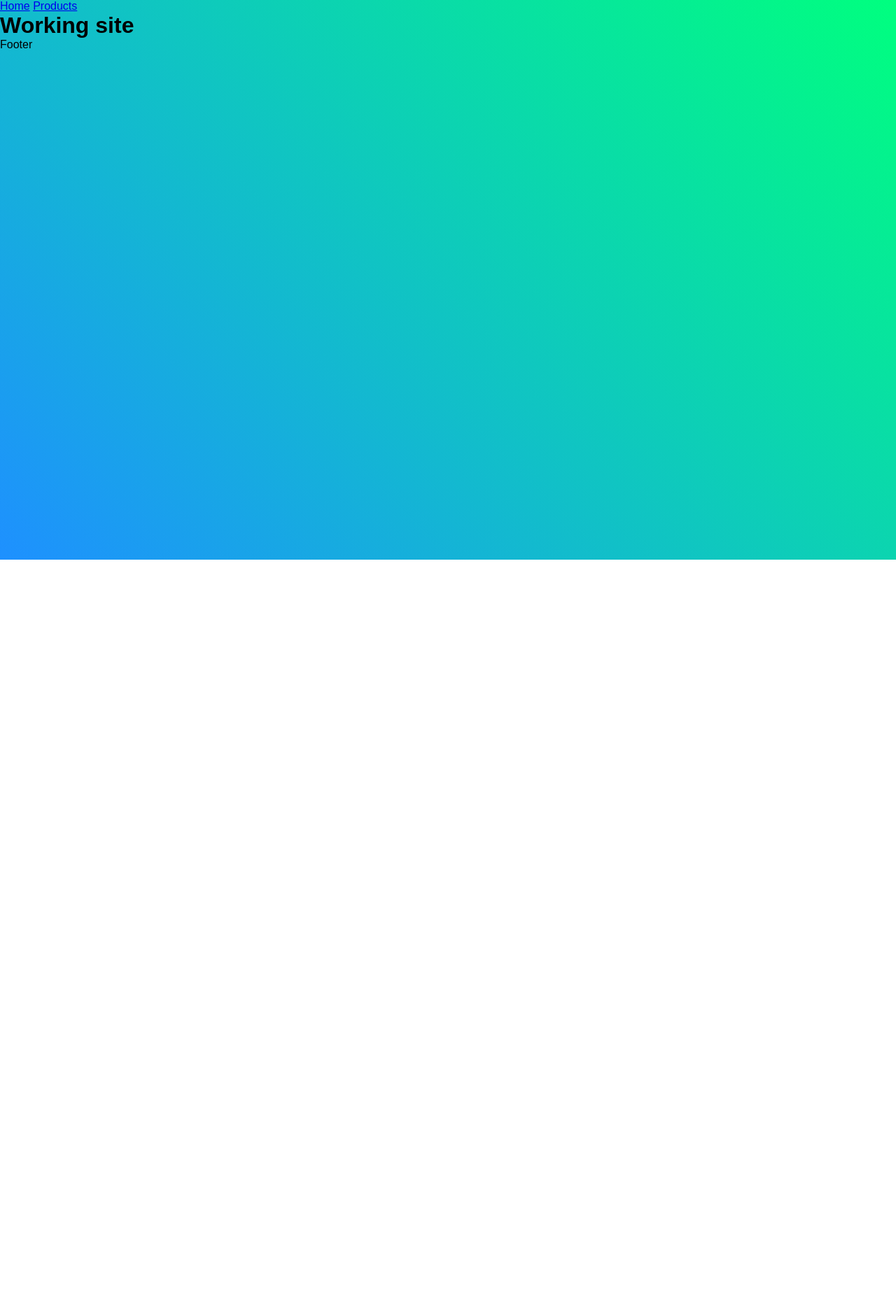
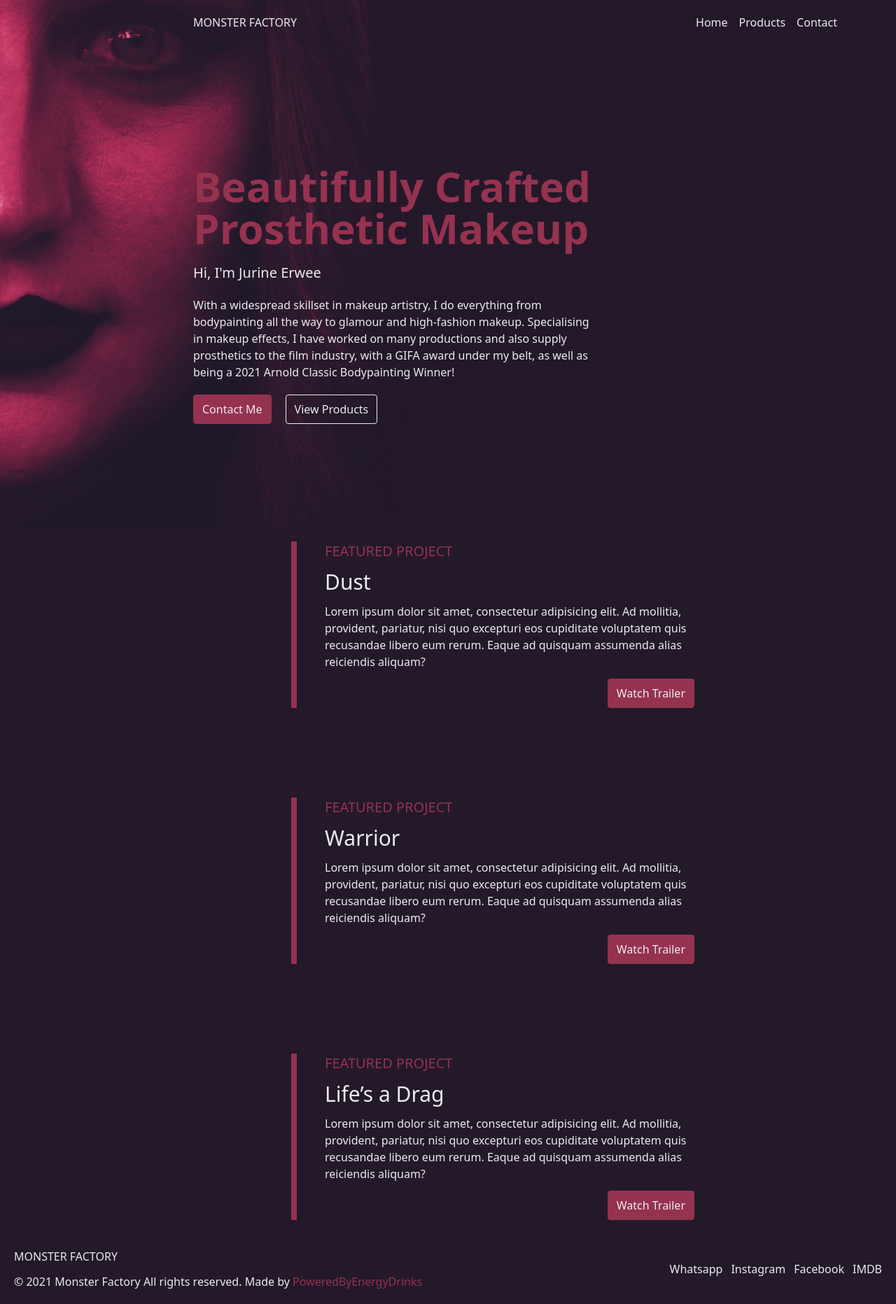
Before and after one commit to PoweredByEnergyDrinks/MonsterFactory, an Eleventy site: page src/index.njk in a window 1280 px wide. Shown: the whole page at 70% size. Before the commit the page ends 800 px from the top, so only its background shows below. Built offline with nearby package versions, Linux system fonts and the light colour scheme; Eleventy itself is replaced by a stand-in of ours; files that its build step writes are made by us from their sources.

Commit message:
Add tailwind to website
- general styling with tailwind
- header image

```diff
--- a/package.json
+++ b/package.json
@@ -11,6 +11,7 @@
   "author": "",
   "license": "ISC",
   "devDependencies": {
-    "@11ty/eleventy": "^0.12.1"
+    "@11ty/eleventy": "^0.12.1",
+    "tailwindcss": "^3.0.1"
   }
 }
--- a/src/_includes/base.njk
+++ b/src/_includes/base.njk
@@ -5,16 +5,15 @@
     <meta http-equiv="X-UA-Compatible" content="IE=edge">
     <meta name="viewport" content="width=device-width, initial-scale=1.0">
     <title>{{ title }}</title>
-  <link rel="stylesheet" href="/style.css">
+    <link rel="stylesheet" href="/output.css">
     <script defer src="https://identity.netlify.com/v1/netlify-identity-widget.js"></script>
   </head>
-<body>
-  {% include "header.njk" %}
+  <body class="min-h-screen bg-secondary text-secondary selection:text-secondary selection:bg-accent">
+      {% include "hero.njk" %}
       <main>
         {{ content | safe }}
       </main>
       {% include "footer.njk" %}
-
     <script>
       if (window.netlifyIdentity) {
         window.netlifyIdentity.on("init", user => {
--- a/src/_includes/footer.njk
+++ b/src/_includes/footer.njk
@@ -1 +1,17 @@
-<footer>Footer</footer>
+<footer class="p-5 bg-primary">
+  <div class="flex items-center justify-between">
+    <div class="flex flex-col gap-3">
+      <a href="/" class="uppercase">Monster Factory</a>
+      <p>	&copy; 2021 Monster Factory All rights reserved. Made by
+        <span class="text-accent">PoweredByEnergyDrinks</span></p>
+    </div>
+    <div class="flex items-center justify-between gap-3">
+      <a href="https://wa.me/27730813690">Whatsapp</a>
+      <a href="">Instagram</a>
+      <a href="">Facebook</a>
+      <a href="">IMDB</a>
+    </div>
+
+  </div>
+
+</footer>
--- a/src/_includes/header.njk
+++ b/src/_includes/header.njk
@@ -1,6 +1,8 @@
-<header>
-  <nav>
-    <a href="/">Home</a>
+<header class="p-5 bg-primary">
+  <nav class="flex items-center gap-4 ml-32">
+    <a class="uppercase" href="/">Monster Factory</a>
+    <a class="ml-auto" href="/">Home</a>
     <a href="/products">Products</a>
+    <a href="/contact">Contact</a>
   </nav>
 </header>
--- /dev/null
+++ b/src/_includes/hero.njk
@@ -0,0 +1,32 @@
+<div class="pr-16 bg-no-repeat bg-cover min-h-fit bg-hero">
+  <header class="p-5">
+    <nav class="flex items-center gap-4 ml-64">
+      <a class="uppercase whitespace-nowrap" href="/">Monster Factory</a>
+      <a class="ml-auto hover:underline-offset-4 hover:underline-accent hover:underline" href="/">Home</a>
+      <a class="hover:underline-offset-4 hover:underline-accent hover:underline" href="/products">Products</a>
+      <a class="hover:underline-offset-4 hover:underline-accent hover:underline" href="/contact">Contact</a>
+    </nav>
+
+    <section class="max-w-xl py-32 mt-16 ml-64 space-y-5">
+
+      <h1 class="text-6xl font-bold text-accent">
+        Beautifully Crafted Prosthetic Makeup
+      </h1>
+
+      <h3 class="text-xl">Hi, I'm Jurine Erwee</h3>
+
+      <p>With a widespread skillset in makeup artistry, I do everything from bodypainting all the way to glamour and high-fashion makeup. Specialising in makeup effects, I have worked on many productions and also supply prosthetics to the film industry, with a GIFA award under my belt, as well as being a 2021 Arnold Classic Bodypainting Winner!</p>
+
+      <div class="flex items-center gap-5 mt-5">
+        <a href="/contact"
+        class="px-3 py-2 border rounded select-none hover:cursor-pointer bg-accent border-accent hover:bg-accent/90 hover:border-accent/90 focus:outline focus:outline-accent focus:outline-offset-4 focus:outline-2">
+        Contact Me
+        </a>
+        <a href="/products"
+        class="px-3 py-2 border rounded select-none hover:cursor-pointer border-secondary hover:border-secondary/80 focus:outline focus:outline-secondary focus:outline-offset-4 focus:outline-2">
+        View Products
+        </a>
+      </div>
+    </section>
+  </header>
+</div>
--- a/src/index.njk
+++ b/src/index.njk
@@ -2,6 +2,26 @@
 title : Monster Factory
 layout : 'base.njk'
 ---
-<h1>
-  Working site
-</h1>
+<section class="flex flex-col items-center gap-32 p-5 bg-primary">
+  <div class="flex flex-col gap-32 ml-32">
+    <div class="flex flex-col max-w-xl gap-3 pl-10 border-l-8 border-accent">
+      <h3 class="text-xl uppercase text-accent">Featured Project</h3>
+      <h1 class="text-3xl">Dust</h1>
+      <p>Lorem ipsum dolor sit amet, consectetur adipisicing elit. Ad mollitia, provident, pariatur, nisi quo excepturi eos cupiditate voluptatem quis recusandae libero eum rerum. Eaque ad quisquam assumenda alias reiciendis aliquam?</p>
+      <a href="/" class="px-3 py-2 ml-auto border rounded select-none hover:cursor-pointer bg-accent border-accent hover:bg-accent/90 hover:border-accent/90 focus:outline focus:outline-accent focus:outline-offset-4 focus:outline-2">Watch Trailer</a>
+    </div>
+
+    <div class="flex flex-col max-w-xl gap-3 pl-10 border-l-8 border-accent">
+      <h3 class="text-xl uppercase text-accent">Featured Project</h3>
+      <h1 class="text-3xl">Warrior</h1>
+      <p>Lorem ipsum dolor sit amet, consectetur adipisicing elit. Ad mollitia, provident, pariatur, nisi quo excepturi eos cupiditate voluptatem quis recusandae libero eum rerum. Eaque ad quisquam assumenda alias reiciendis aliquam?</p>
+      <a href="/" class="px-3 py-2 ml-auto border rounded select-none hover:cursor-pointer bg-accent border-accent hover:bg-accent/90 hover:border-accent/90 focus:outline focus:outline-accent focus:outline-offset-4 focus:outline-2">Watch Trailer</a>
+    </div>
+    <div class="flex flex-col max-w-xl gap-3 pl-10 border-l-8 border-accent">
+      <h3 class="text-xl uppercase text-accent">Featured Project</h3>
+      <h1 class="text-3xl">Life’s a Drag</h1>
+      <p>Lorem ipsum dolor sit amet, consectetur adipisicing elit. Ad mollitia, provident, pariatur, nisi quo excepturi eos cupiditate voluptatem quis recusandae libero eum rerum. Eaque ad quisquam assumenda alias reiciendis aliquam?</p>
+      <a href="/" class="px-3 py-2 ml-auto border rounded select-none hover:cursor-pointer bg-accent border-accent hover:bg-accent/90 hover:border-accent/90 focus:outline focus:outline-accent focus:outline-offset-4 focus:outline-2">Watch Trailer</a>
+    </div>
+  </div>
+  </section>
--- /dev/null
+++ b/src/input.css
@@ -0,0 +1,3 @@
+@tailwind base;
+@tailwind components;
+@tailwind utilities;
--- a/src/style.css
+++ /dev/null
@@ -1,16 +0,0 @@
-*, *::before, *::after {
-  margin: 0;
-  padding: 0;
-  box-sizing: border-box;
-}
-
-html {
-  font-size: 62.5%;
-}
-
-body {
-  font-size: 1.6rem;
-  min-height: 100vh;
-  background-image: linear-gradient(45deg, dodgerblue, springgreen);
-  font-family: sans-serif;
-}
--- /dev/null
+++ b/tailwind.config.js
@@ -0,0 +1,16 @@
+module.exports = {
+  content: ["./src/**/*.{html,js,njk}"],
+  theme: {
+    extend: {
+      colors: {
+        primary: '#231929',
+        secondary: '#EBEBEF',
+        accent: '#953250',
+      },
+      backgroundImage: {
+        'hero': "url('/assets/branding/hero.png')",
+      }
+    }
+  },
+  plugins: [],
+}
```
Also changed, not shown: .eleventy.js, src/assets/branding/hero.png (added), src/output.css (added), 2 other files. Lines whose indentation alone changed are shown as unchanged.
